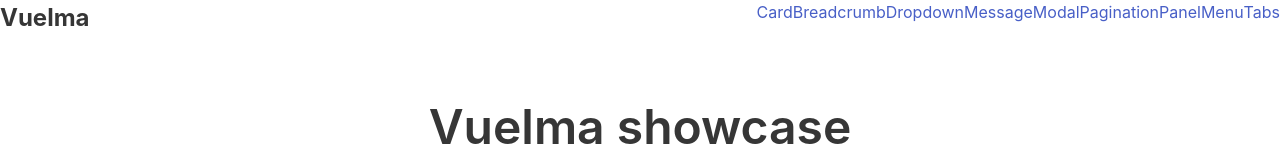
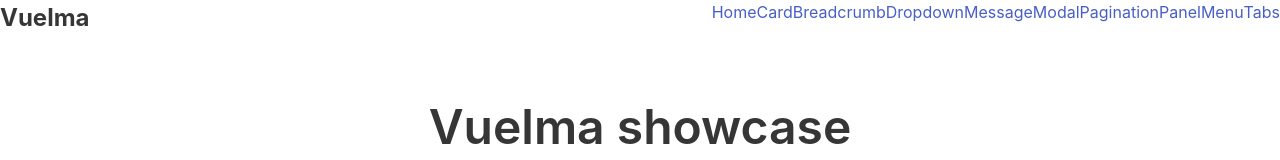
Before and after one commit to huuff/vuelma, a Vue app: page / in a window 1280 px wide. Shown: the top 160 px of the page. Built offline with nearby package versions, Linux system fonts and the light colour scheme.

Commit message:
autogenerating example navbar from router

```diff
--- a/src/App.vue
+++ b/src/App.vue
@@ -4,15 +4,10 @@
     <router-link to="/" class="has-text-weight-bold is-size-4">Vuelma</router-link>
   </template>
   <template #end>
-    <router-link to="/card">Card</router-link>
-    <router-link to="/breadcrumb">Breadcrumb</router-link>
-    <router-link to="/dropdown">Dropdown</router-link>
-    <router-link to="/message">Message</router-link>
-    <router-link to="/modal">Modal</router-link>
-    <router-link to="/pagination">Pagination</router-link>
-    <router-link to="/panel">Panel</router-link>
-    <router-link to="/menu">Menu</router-link>
-    <router-link to="/tabs">Tabs</router-link>
+    <router-link  v-for="[path, name] in routes()"
+      :to="path"
+      :key="path"
+      >{{ name }}</router-link>
   </template>
 </base-navbar>
 <main class="container">
@@ -21,6 +16,14 @@
 </template>
 
 <script setup lang="ts">
-// TODO: Autogenerate from router?
+import { useRouter } from 'vue-router';
 import BaseNavbar from '@/components/BaseNavbar.vue';
+
+const router = useRouter();
+
+function routes(): [string, string][] {
+  return router.getRoutes()
+    .filter(route => route.name)
+    .map(route => [route.path, route.name!.toString()]);
+}
 </script>
```
